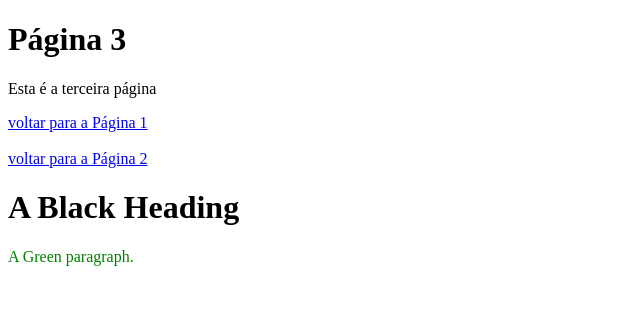
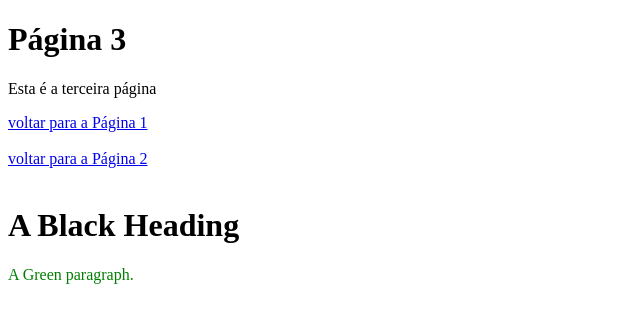
Before and after one commit to rodrigoleal3112/pagina3, a plain HTML site: page pagina3.index.html in a window 1280 px wide. Shown: the whole page, without its empty margins (0-640 px from the left). Drawn offline with Linux system fonts and the light colour scheme.

Commit message:
Update pagina3.index.html

```diff
--- a/pagina3.index.html
+++ b/pagina3.index.html
@@ -10,8 +10,9 @@
     <p>Esta é a terceira página</p>
     <a href="index.html">voltar para a Página 1</a><br>
     <br>
-    <a href="pagina2.index.html">voltar para a Página 2</a>
-    <h1 style="color:black;">A Black Heading</h1>
-    <p style="color:green;">A Green paragraph.</p>
+    <a href="pagina2.index.html">voltar para a Página 2</a><br>
+<br>
+<h1 style="color:black;">A Black Heading</h1>
+<p style="color:green;">A Green paragraph.</p>
 </body>
 </html>
```
